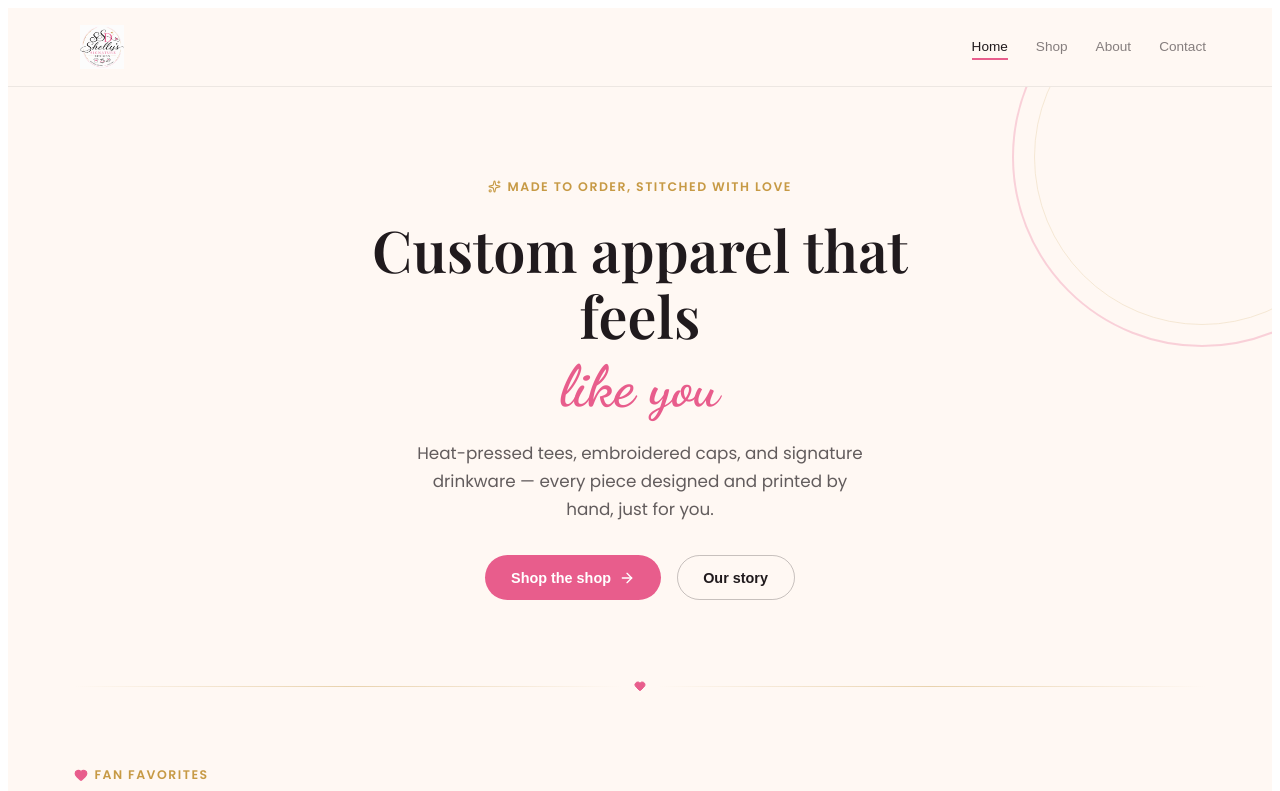
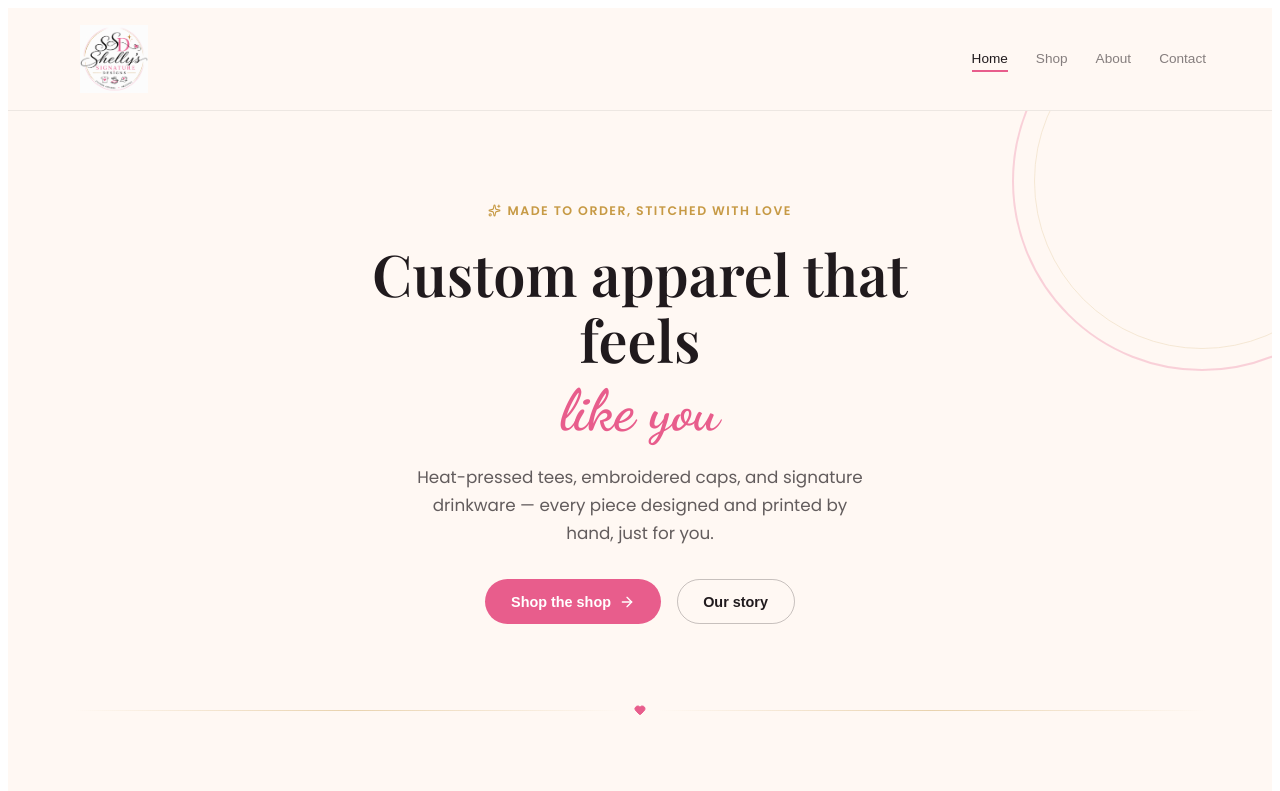
Before and after one commit to prasadJeyapalan/shellys-designs, a React (Vite) app: page / in a window 1280 px wide. Shown: the top 791 px of the page. Built offline with nearby package versions, Linux system fonts and the light colour scheme; a web font is replaced by a local one.

Commit message:
Fixed logo

```diff
--- a/src/styles.css
+++ b/src/styles.css
@@ -160,6 +160,6 @@
 .footer-copy { font-size: 0.72rem; color: rgba(255,255,255,0.45); }
 
 .brand-logo {
-  height: 44px;
+  height: 68px;
   width: auto;
 }
```
